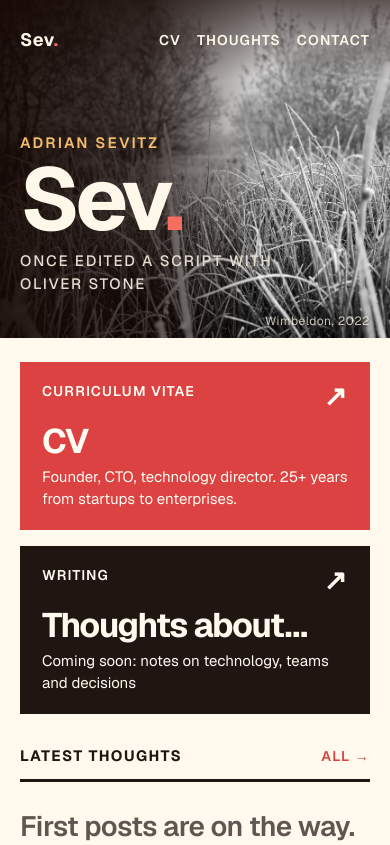
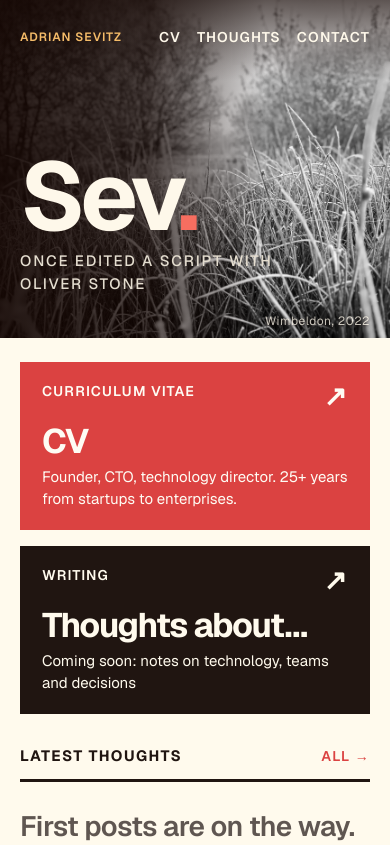
Before and after one commit to sevitz/sevitzdotcom, an Astro site: page / in a window 390 px wide. Shown: the top 845 px of the page. Built offline with nearby package versions, Linux system fonts and the light colour scheme; Astro itself is replaced by a stand-in of ours.

Commit message:
Home: move the name to the top left, enlarge the Sev. masthead
On the home page the top-left Sev. duplicated the big masthead, so it
is replaced by 'Adrian Sevitz' (moved up from above the masthead) and
the masthead grows to clamp(96px, 13vw, 190px). Other pages keep the
small Sev. wordmark top left. The name stays on one line on phones.
Version 1.4.5.

Co-Authored-By: Claude Sonnet 5.5 <noreply@anthropic.com>

```diff
--- a/package.json
+++ b/package.json
@@ -1,7 +1,7 @@
 {
   "name": "sevitzdotcom",
   "type": "module",
-  "version": "1.4.4",
+  "version": "1.4.5",
   "private": true,
   "scripts": {
     "predev": "node scripts/fetch-thoughts.mjs",
--- a/src/components/Hero.astro
+++ b/src/components/Hero.astro
@@ -48,17 +48,14 @@ const bg = (src: string) => `background-image:url('${src}');`;
   <p class="hero-caption" aria-label="Photo caption"></p>
 
   <div class="hero-bar eyebrow">
-    <a class="wordmark" href="/" aria-label={`${hero.firstName} ${hero.lastName}, home`}>{hero.wordmark}<span class="dot">.</span></a>
+    <p class="hero-name">{hero.firstName} {hero.lastName}</p>
     <nav class="hero-nav" aria-label="Main">
       {nav.map((item) => <a href={item.href}>{item.label}</a>)}
     </nav>
   </div>
 
   <div class="hero-body">
-    <div class="hero-mark">
-      <p class="hero-name">{hero.firstName} {hero.lastName}</p>
-      <h1 class="hero-title">{hero.wordmark}<span class="dot">.</span></h1>
-    </div>
+    <h1 class="hero-title">{hero.wordmark}<span class="dot">.</span></h1>
     <div class="tagline">
       {hero.taglinePhrases.map((phrase, i) => (
         <p class:list={{ "is-active": i === 0 }} aria-hidden={i === 0 ? undefined : "true"}>{phrase}</p>
--- a/src/styles/home.css
+++ b/src/styles/home.css
@@ -184,12 +184,6 @@ a:hover {
   gap: clamp(24px, 4vw, 56px);
 }
 
-.hero-mark {
-  display: flex;
-  flex-direction: column;
-  gap: 12px;
-}
-
 .hero-name {
   margin: 0;
   font-size: 15px;
@@ -202,7 +196,7 @@ a:hover {
 .hero-title {
   margin: 0;
   font-weight: 700;
-  font-size: clamp(88px, 11vw, 160px);
+  font-size: clamp(96px, 13vw, 190px);
   line-height: 0.8;
   letter-spacing: -0.06em;
 }
@@ -517,6 +511,15 @@ a:hover {
   }
 }
 
+@media (max-width: 480px) {
+  /* The name now shares the top bar with the nav, so keep it on one line. */
+  .hero-bar .hero-name {
+    font-size: 12px;
+    letter-spacing: 0.08em;
+    white-space: nowrap;
+  }
+}
+
 @media (max-width: 600px) {
   .hero {
     min-height: clamp(300px, 40vh, 340px);
```
Also changed, not shown: 1 other file.
